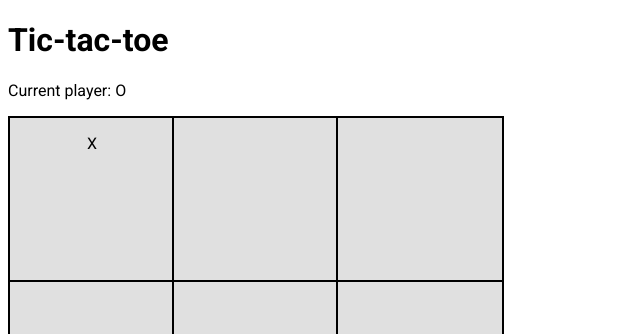
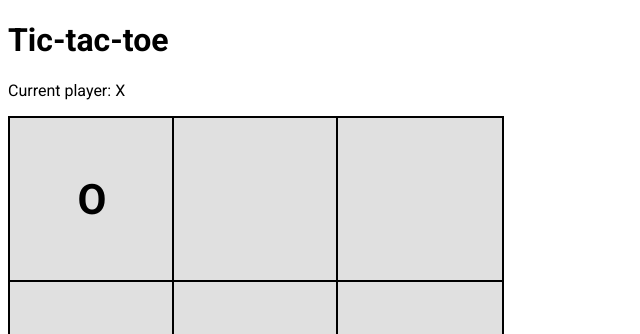
Before and after one commit to guerra08/tic-tac-toe, a plain HTML site: page index.html in a window 1280 px wide. Both pictures are taken after a click on the element 92 px from the left and 199 px from the top of the page. Shown: the top 334 px of the page, 0-640 px from the left. Drawn offline with Linux system fonts and the light colour scheme.

Commit message:
Feat: randomize start, tie message, UI

```diff
--- a/scripts/main.js
+++ b/scripts/main.js
@@ -1,7 +1,8 @@
 const boxes = Array.from(document.getElementsByClassName("grid-item"))
 const gameMsg = document.getElementById("game-state")
 const grid = _initGrid()
-let turn = 'X'
+let marked = 0
+let turn = randomizeStart()
 let end = false
 gameMsg.innerText = `Current player: ${turn}`
 
@@ -19,7 +20,12 @@ async function makePlay(e) {
     }
     _updateAndCheck(e)
     if (end) {
-        gameMsg.innerText = `${turn} WON THE GAME!`
+        if(marked === 8){
+            gameMsg.innerText = `GAME TIED!`
+        }
+        else{
+            gameMsg.innerText = `${turn} WON THE GAME!`
+        }
         return true
     }
     _switchTurn()
@@ -52,6 +58,7 @@ function _updateAndCheck(e) {
     const row = Math.floor(p / 3)
     const col = (p % 3)
     grid[row][col] = turn
+    marked++
     _checkIfWon(row, col)
 }
 
@@ -83,4 +90,11 @@ function _checkIfWon(row, col) {
         end = true
         return true
     }
+    if(marked === 8){
+        end = true
+    }
 }
+
+function randomizeStart(){
+    return (Math.random() >= 0.5) ? 'X' : 'O'
+}
--- a/styles/styles.css
+++ b/styles/styles.css
@@ -11,9 +11,13 @@
 }
 
 .grid-item{
+    display: flex;
+    justify-content: center;
+    align-items: center;
     background-color: #e0e0e0;
-    text-align: center;
     height: 164px;
     width: 164px;
     border: 2px solid #000;
+    font-weight: bold;
+    font-size: 42px;
 }
```
